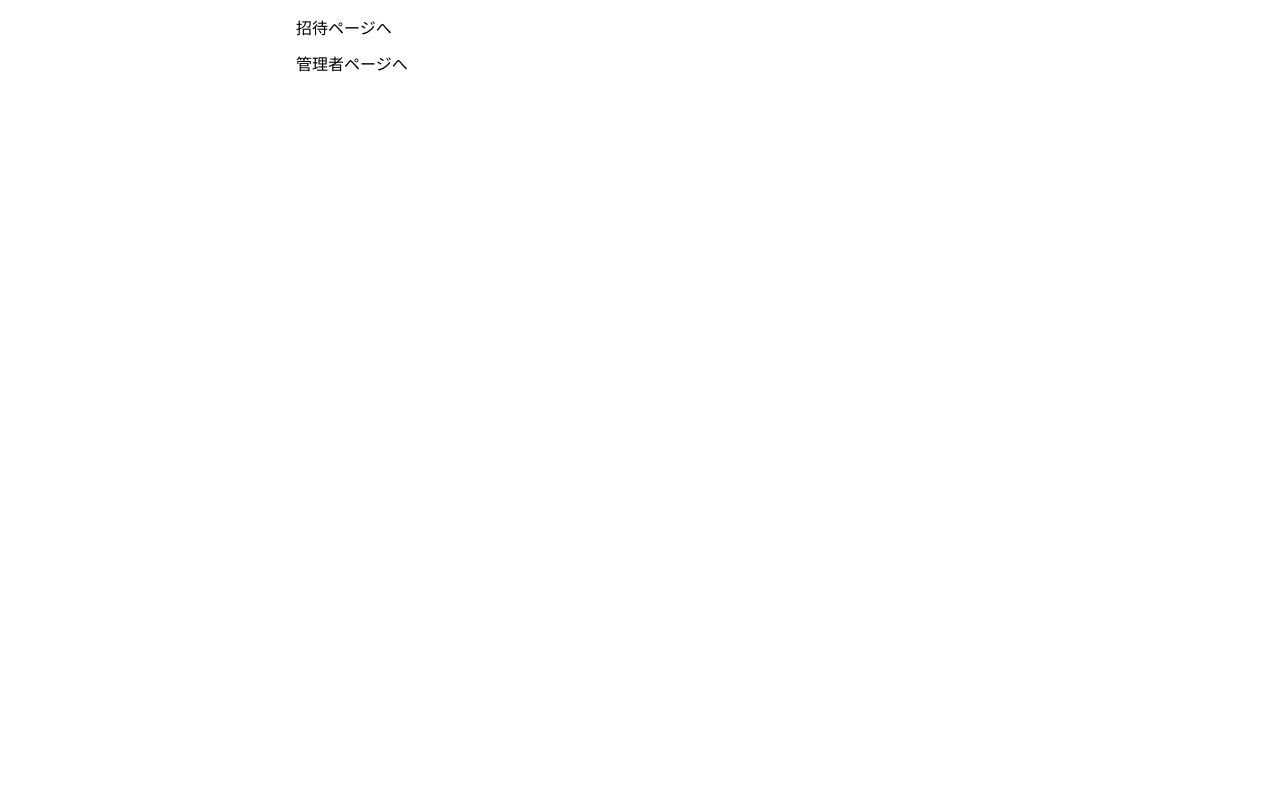
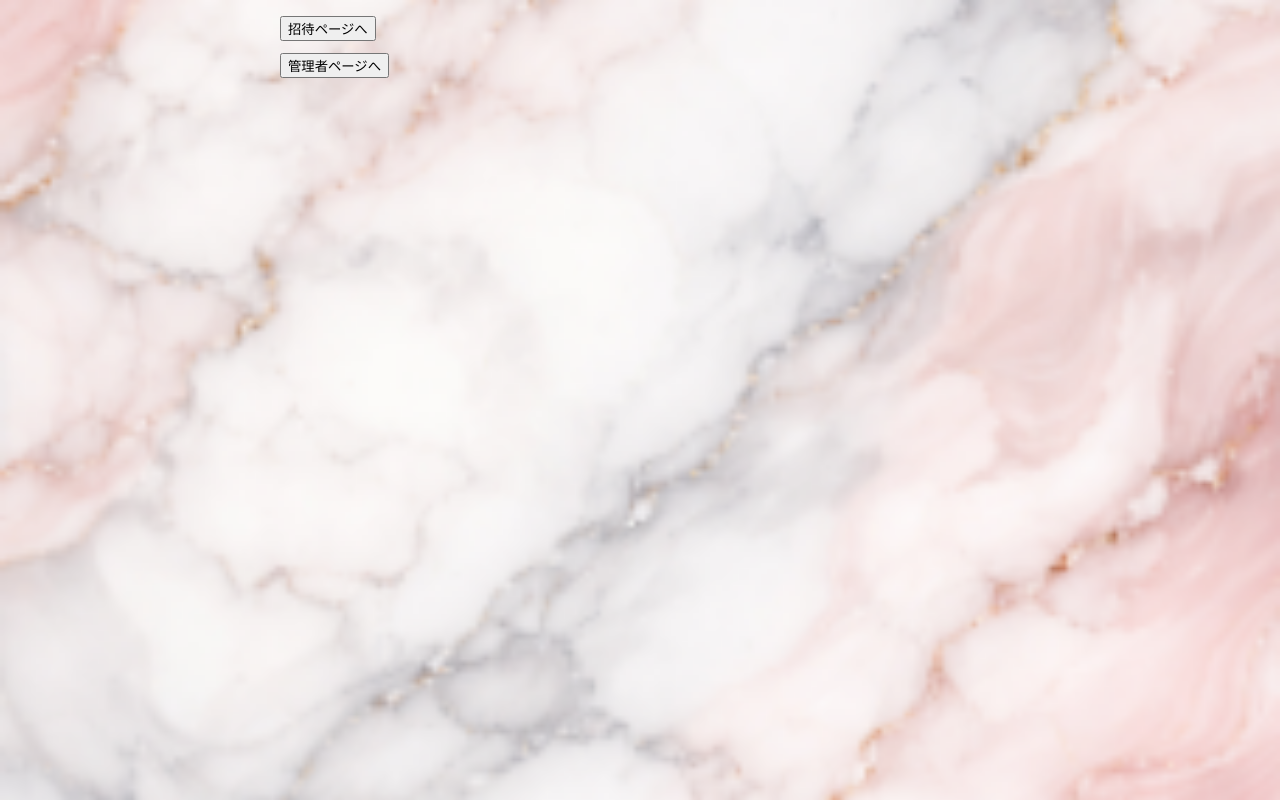
Before and after one commit to sora-omaru/wedding-invite-front, a Next.js app: page / in a window 1280 px wide. Built offline with nearby package versions, Linux system fonts and the light colour scheme.

Commit message:
feat:グローバルな背景画像を追加

```diff
--- a/src/app/admin/invites/page.tsx
+++ b/src/app/admin/invites/page.tsx
@@ -49,6 +49,7 @@ export default async function AdminInvitesPage() {
                 <th className={styles.headCell}>名前</th>
                 <th className={styles.headCell}>出欠</th>
                 <th className={styles.headCell}>同伴者</th>
+                <th className={styles.headCell}>アレルギー情報</th>
                 <th className={styles.headCell}>トークン</th>
                 <th className={styles.headCell}>更新日時</th>
               </tr>
@@ -63,6 +64,9 @@ export default async function AdminInvitesPage() {
                   <td className={styles.bodyCell}>
                     {i.companionsText ?? "未入力"}
                   </td>
+                  <td className={styles.bodyCell}>
+                    {i.allergiesText ?? "未入力"}
+                  </td>
                   <td className={`${styles.bodyCell} ${styles.tokenCell}`}>
                     {i.inviteToken}
                   </td>
--- a/src/app/components/RSVPForm.module.scss
+++ b/src/app/components/RSVPForm.module.scss
@@ -2,6 +2,7 @@
   border: 1px solid #ddd;
   border-radius: 12px;
   padding: 16px;
+  background-color: #f2e3ed;
 }
 
 .title {
@@ -25,6 +26,7 @@
   border: 1px solid #ddd;
   border-radius: 8px;
   padding: 12px;
+  background-color: #f2e3ed;
 }
 
 .legend {
--- a/src/app/components/RSVPForm.tsx
+++ b/src/app/components/RSVPForm.tsx
@@ -33,6 +33,8 @@ export default function RSVPForm({ token, initialInvite }: Props) {
     (initialInvite.allergiesList ?? []).length > 0,
   );
 
+  //アレルギー情報を更新した際に、リストをリセットし再読み込み。
+  //依存配列はアレルギー情報のみでいいが念のため追加
   useEffect(() => {
     setName(initialInvite.name ?? "");
     setAttendance(String(initialInvite.attendance));
--- a/src/app/globals.css
+++ b/src/app/globals.css
@@ -1,67 +1,30 @@
-@tailwind base;
-@tailwind components;
-@tailwind utilities;
-
-@layer utilities {
-  .text-balance {
-    text-wrap: balance;
-  }
+:root {
+  --app-background-image: url("/images/wedding-bg-img.png");
+  --app-background-size: cover;
+  --app-background-position: center;
+  --app-background-repeat: no-repeat;
+  --app-background-attachment: fixed;
 }
 
+html {
+  min-height: 100%;
+  background-image: var(--app-background-image);
+  background-size: var(--app-background-size);
+  background-position: var(--app-background-position);
+  background-repeat: var(--app-background-repeat);
+  background-attachment: var(--app-background-attachment);
+}
 
+body,
+.app-background {
+  background-image: var(--app-background-image);
+  background-size: var(--app-background-size);
+  background-position: var(--app-background-position);
+  background-repeat: var(--app-background-repeat);
+  background-attachment: var(--app-background-attachment);
+}
 
-@layer base {
-  :root {
-    --background: 0 0% 100%;
-    --foreground: 0 0% 3.9%;
-    --card: 0 0% 100%;
-    --card-foreground: 0 0% 3.9%;
-    --popover: 0 0% 100%;
-    --popover-foreground: 0 0% 3.9%;
-    --primary: 0 0% 9%;
-    --primary-foreground: 0 0% 98%;
-    --secondary: 0 0% 96.1%;
-    --secondary-foreground: 0 0% 9%;
-    --muted: 0 0% 96.1%;
-    --muted-foreground: 0 0% 45.1%;
-    --accent: 0 0% 96.1%;
-    --accent-foreground: 0 0% 9%;
-    --destructive: 0 84.2% 60.2%;
-    --destructive-foreground: 0 0% 98%;
-    --border: 0 0% 89.8%;
-    --input: 0 0% 89.8%;
-    --ring: 0 0% 3.9%;
-    --chart-1: 12 76% 61%;
-    --chart-2: 173 58% 39%;
-    --chart-3: 197 37% 24%;
-    --chart-4: 43 74% 66%;
-    --chart-5: 27 87% 67%;
-    --radius: 0.5rem;
-  }
-  .dark {
-    --background: 0 0% 3.9%;
-    --foreground: 0 0% 98%;
-    --card: 0 0% 3.9%;
-    --card-foreground: 0 0% 98%;
-    --popover: 0 0% 3.9%;
-    --popover-foreground: 0 0% 98%;
-    --primary: 0 0% 98%;
-    --primary-foreground: 0 0% 9%;
-    --secondary: 0 0% 14.9%;
-    --secondary-foreground: 0 0% 98%;
-    --muted: 0 0% 14.9%;
-    --muted-foreground: 0 0% 63.9%;
-    --accent: 0 0% 14.9%;
-    --accent-foreground: 0 0% 98%;
-    --destructive: 0 62.8% 30.6%;
-    --destructive-foreground: 0 0% 98%;
-    --border: 0 0% 14.9%;
-    --input: 0 0% 14.9%;
-    --ring: 0 0% 83.1%;
-    --chart-1: 220 70% 50%;
-    --chart-2: 160 60% 45%;
-    --chart-3: 30 80% 55%;
-    --chart-4: 280 65% 60%;
-    --chart-5: 340 75% 55%;
-  }
+body {
+  margin: 0;
+  min-height: 100vh;
 }
--- a/src/app/invites/[token]/page.module.scss
+++ b/src/app/invites/[token]/page.module.scss
@@ -14,6 +14,7 @@
   border: 1px solid #ddd;
   border-radius: 12px;
   padding: 16px;
+  background-color: #f2e3ed;
 }
 
 .summaryLine {
--- a/src/app/invites/[token]/page.tsx
+++ b/src/app/invites/[token]/page.tsx
@@ -19,7 +19,8 @@ export default async function InvitePage({ params }: Props) {
 
   return (
     <main className={styles.main}>
-      <h1 className={styles.title}>結婚式のご案内</h1>
+      <h1></h1>
+      <h2 className={styles.title}>結婚式のご案内</h2>
 
       <section className={styles.summary}>
         <p className={`${styles.summaryLine} ${styles.summaryLineFirst}`}>
@@ -27,7 +28,7 @@ export default async function InvitePage({ params }: Props) {
         </p>
         <p className={styles.summaryLine}>お名前: {invite.name ?? "未入力"}</p>
         <p className={styles.summaryLine}>
-          出欠:{" "}
+          出欠:
           {invite.attendance === 1
             ? "出席"
             : invite.attendance === 2
--- a/src/app/layout.tsx
+++ b/src/app/layout.tsx
@@ -26,7 +26,7 @@ export default function RootLayout({
   return (
     <html lang="en">
       <body
-        className={`${geistSans.variable} ${geistMono.variable} antialiased`}
+        className={`${geistSans.variable} ${geistMono.variable} app-background antialiased`}
       >
         {children}
       </body>
```
Also changed, not shown: public/images/wedding-bg-img.png (added).
